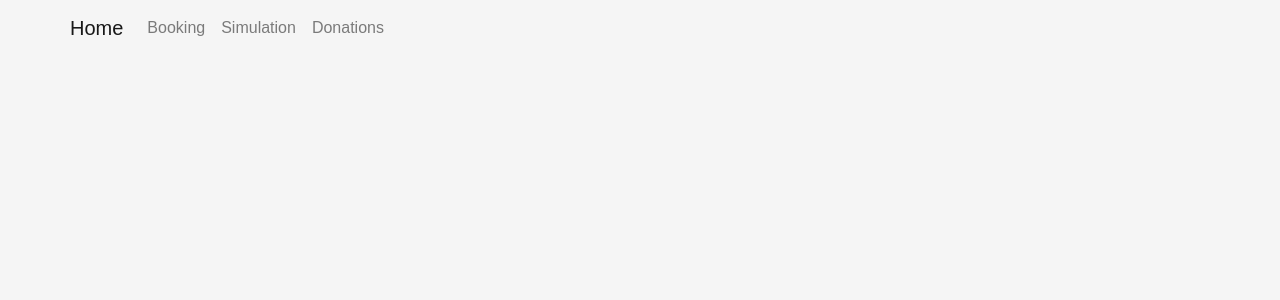
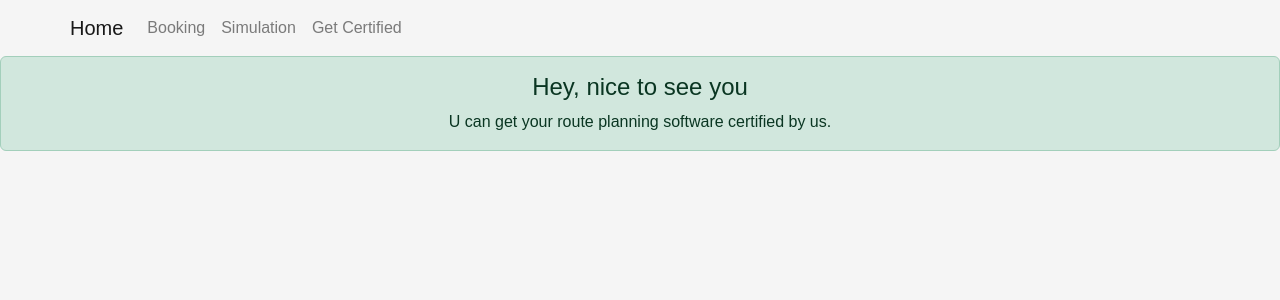
Before and after one commit to Prashanth-HR/RTSH, a React (Create React App) app in the folder frontend/: page /get-certified in a window 1280 px wide. Shown: the top 300 px of the page. Built offline with nearby package versions, Linux system fonts and the light colour scheme.

Commit message:
add get certified tab

```diff
--- a/frontend/src/home/Home.tsx
+++ b/frontend/src/home/Home.tsx
@@ -42,7 +42,7 @@ const NavBar = () => {
                     <Nav className="me-auto">
                         <Nav.Link href="/booking">Booking</Nav.Link>
                         <Nav.Link href="/simulation">Simulation</Nav.Link>
-                        <Nav.Link href="/donations">Donations</Nav.Link>
+                        <Nav.Link href="/get-certified">Get Certified</Nav.Link>
                     </Nav>
                 </Container>
             </Navbar>
@@ -50,20 +50,13 @@ const NavBar = () => {
     )
 }
 
-const Donations = () => {
+const GetCertified = () => {
         return (
             <Alert variant="success">
               <Alert.Heading>Hey, nice to see you</Alert.Heading>
-              <p>
-                Aww yeah, you successfully read this important alert message. This
-                example text is going to run a bit longer so that you can see how
-                spacing within an alert works with this kind of content.
-              </p>
-              <hr />
-              <p className="mb-0">
-                Whenever you need to, be sure to use margin utilities to keep things
-                nice and tidy.
-              </p>
+              <div>
+                U can get your route planning software certified by us.
+              </div>
             </Alert>
           );
 }
@@ -79,7 +72,7 @@ const Body = () => {
                 <Route path='/booking/create-parking' element={<BookingForm type='parkingLot' />} />
 
                 <Route path='/booking/showbookings' element={<BookingsCalender />} />
-                <Route path='/donations' element={<Donations />} />
+                <Route path='/get-certified' element={<GetCertified />} />
 
             </Routes>
 
```
